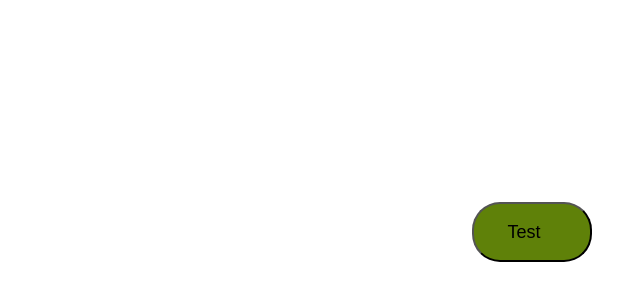
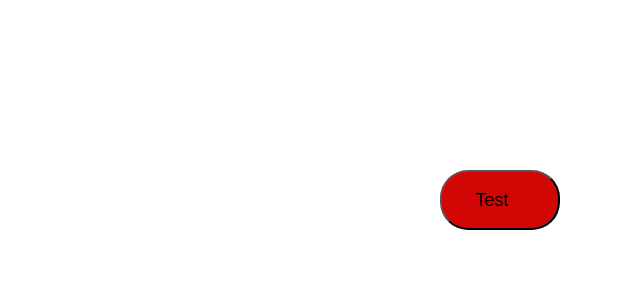
Before and after one commit to sindhura-kaparthi/deploy-test, a React app: page / in a window 1280 px wide. Shown: the part 490-790 px from the top of the page, without its empty margins (640-1280 px from the left). Built offline with nearby package versions, Linux system fonts and the light colour scheme; the HTML template or start-up script is replaced by a standard one.

Commit message:
remove dist 2

```diff
--- a/src/App.css
+++ b/src/App.css
@@ -1,11 +1,11 @@
 .floating {
     position: fixed;
-    right: 3rem;
-    bottom: 3rem;
+    right: 5rem;
+    bottom: 5rem;
     padding-right: 22px;
     width: 120px;
     height: 60px;
     border-radius: 28px;
-    background: #5a7d00f6;
+    background: #d30606;
     font-size: 18px;
 }
```
